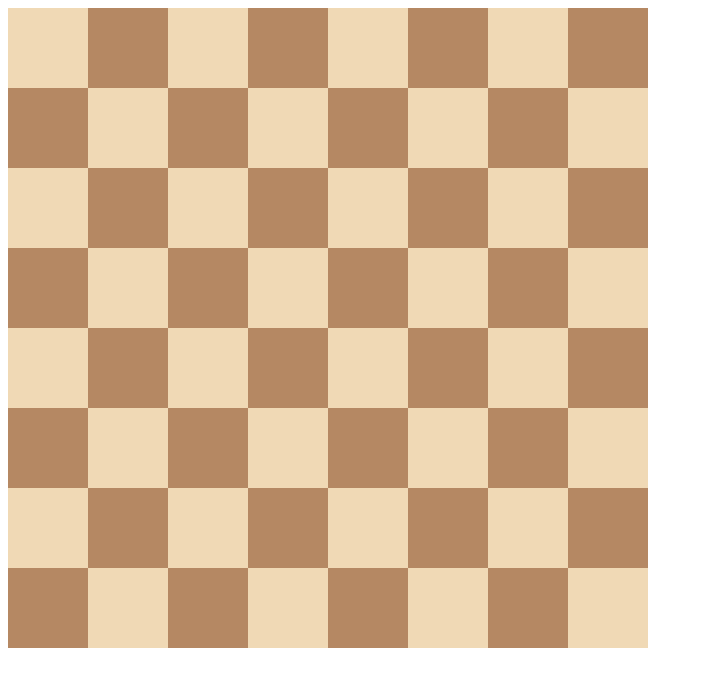
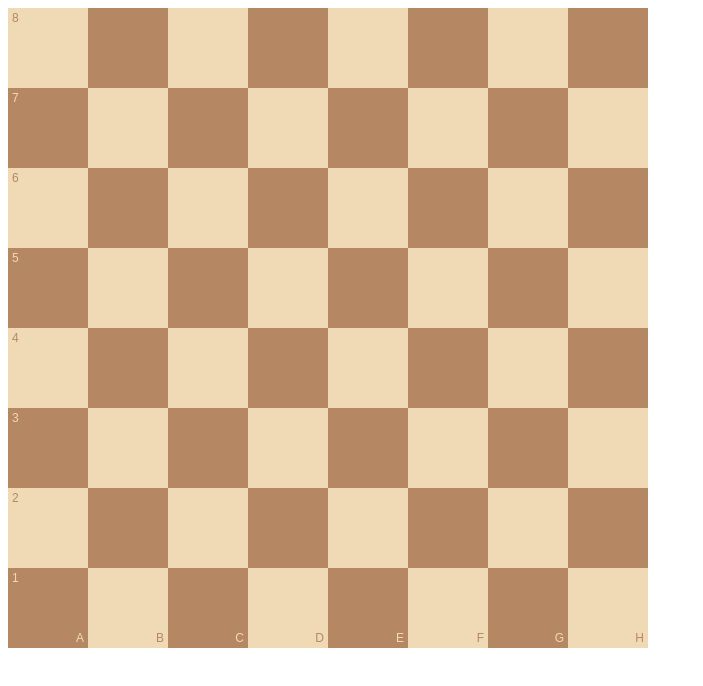
Before and after one commit to martinlehocky/sachovnica, a website with bundled scripts: page index.html in a window 1280 px wide. Shown: the whole page, without its empty margins (0-703 px from the left). Built offline with nearby package versions, Linux system fonts and the light colour scheme.

Commit message:
Pridanie oznacenia stlpcov A-H a riadkov 1-8

```diff
--- a/src/main.ts
+++ b/src/main.ts
@@ -1,4 +1,5 @@
 const board = document.getElementById("chessboard")!;
+const letters = "ABCDEFGH";
 
 for (let row = 0; row < 8; row++) {
     for (let col = 0; col < 8; col++) {
@@ -11,6 +12,20 @@ for (let row = 0; row < 8; row++) {
             square.classList.add("dark");
         }
 
+        if (col === 0) {
+            const number = document.createElement("span");
+            number.classList.add("label", "number");
+            number.textContent = String(8 - row);
+            square.append(number);
+        }
+
+        if (row === 7) {
+            const letter = document.createElement("span");
+            letter.classList.add("label", "letter");
+            letter.textContent = letters[col];
+            square.append(letter);
+        }
+
         board.append(square);
     }
 }
--- a/style.css
+++ b/style.css
@@ -7,8 +7,33 @@
 }
 
 .square {
+    position: relative;
     width: 80px;
     height: 80px;
+}
+
+.label {
+    position: absolute;
+    font-size: 12px;
+    font-family: sans-serif;
+}
+
+.number {
+    top: 3px;
+    left: 4px;
+}
+
+.letter {
+    bottom: 3px;
+    right: 4px;
+}
+
+.light .label {
+    color: #b58863;
+}
+
+.dark .label {
+    color: #f0d9b5;
 }
 
 .light {
```
Also changed, not shown: dist/main.js.
